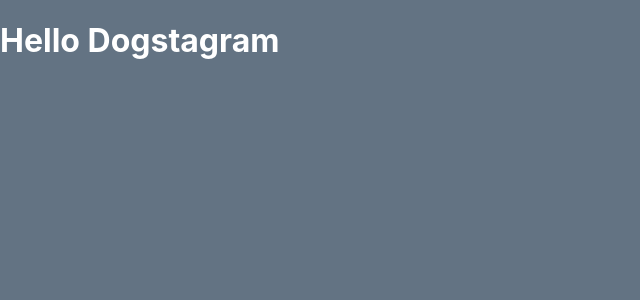
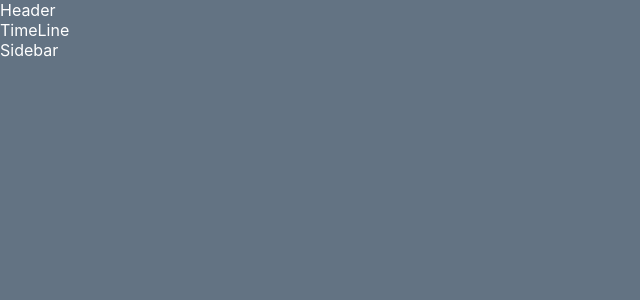
Before and after one commit to digitros/dogstagram, a Svelte app: page / in a window 1280 px wide. Shown: the top 300 px of the page, without its empty margins (0-640 px from the left). Built offline with nearby package versions, Linux system fonts and the light colour scheme.

Commit message:
Created basic components

```diff
--- /dev/null
+++ b/src/components/Header.svelte
@@ -0,0 +1 @@
+<div class="Header">Header</div>
--- /dev/null
+++ b/src/components/Main.svelte
@@ -0,0 +1,5 @@
+<div class="Main">
+  <div class="Main-container">
+    <slot />
+  </div>
+</div>
--- /dev/null
+++ b/src/components/Sidebar.svelte
@@ -0,0 +1 @@
+<div class="Sidebar">Sidebar</div>
--- /dev/null
+++ b/src/components/TimeLine.svelte
@@ -0,0 +1 @@
+<div class="TimeLine">TimeLine</div>
--- a/src/containers/App.svelte
+++ b/src/containers/App.svelte
@@ -1,3 +1,10 @@
+<script>
+  import Header from '../components/Header.svelte';
+  import Main from '../components/Main.svelte';
+  import Sidebar from '../components/Sidebar.svelte';
+  import TimeLine from '../components/TimeLine.svelte';
+</script>
+
 <style>
   :global(body) {
     margin: 0;
@@ -9,6 +16,8 @@
   }
 </style>
 
-<div class="main">
-  <h1>Hello Dogstagram</h1>
-</div>
+<Header />
+<Main>
+  <TimeLine />
+  <Sidebar />
+</Main>
```
